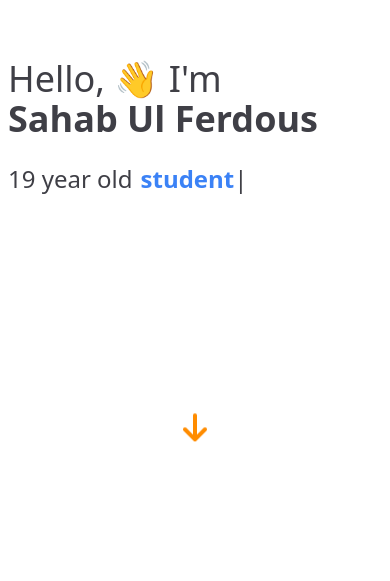
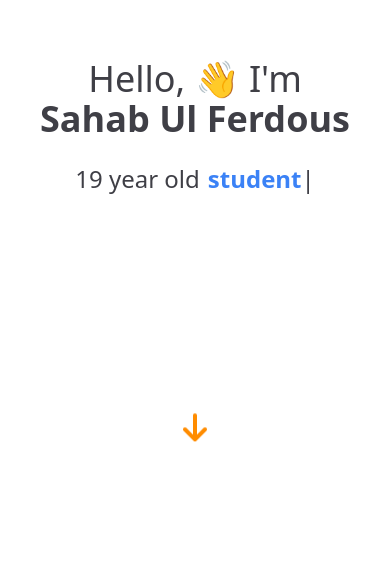
Before and after one commit to FPLCodes/Personal-portfolio, a Next.js app: page / in a window 390 px wide. Shown: the part 263-844 px from the top of the page. Built offline with nearby package versions, Linux system fonts and the light colour scheme.

Commit message:
Improved responsiveness

```diff
--- a/components/Intro.tsx
+++ b/components/Intro.tsx
@@ -64,15 +64,11 @@ function Intro() {
 
   return (
     <header className="flex flex-col gap-y-6 h-screen w-full justify-center text-middle pb-16">
-      <div>
-        <h1 className="text-4xl md:text-5xl xl:text-6xl max-w-xl">
-          Hello, 👋 I'm
-        </h1>
-        <h1 className="text-4xl md:text-5xl xl:text-6xl max-w-xl font-bold">
-          Sahab Ul Ferdous
-        </h1>
+      <div className="text-4xl md:text-5xl xl:text-6xl text-center sm:text-left">
+        <h1>Hello, 👋 I'm</h1>
+        <h1 className="font-bold">Sahab Ul Ferdous</h1>
       </div>
-      <div className="text-2xl md:text-3xl xl:text-4xl max-w-xl flex gap-x-2">
+      <div className="text-2xl md:text-3xl xl:text-4xl flex gap-x-2 justify-center md:justify-start">
         <h2>19 year old</h2>
         <div className="flex gap">
           <b>
```
